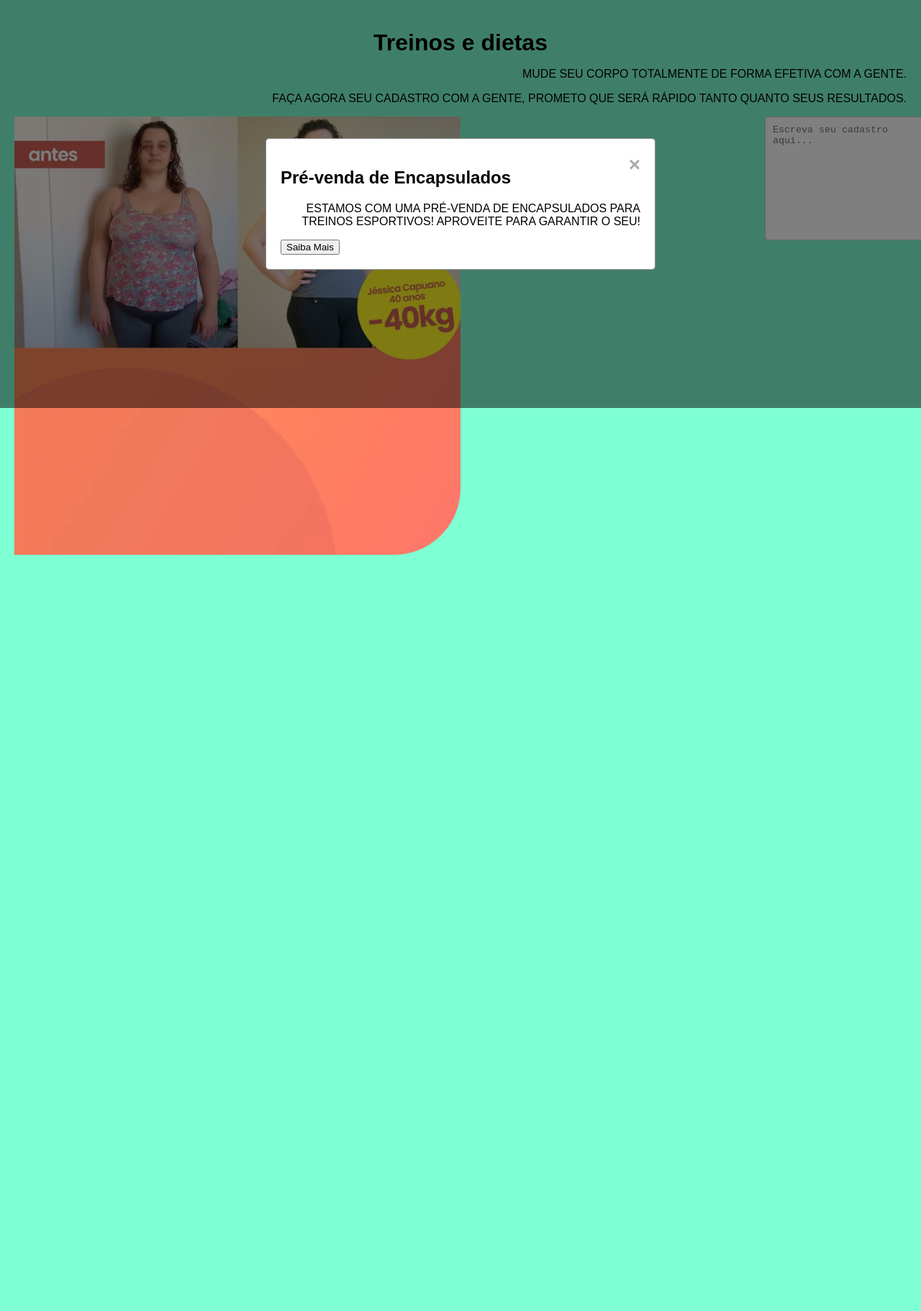
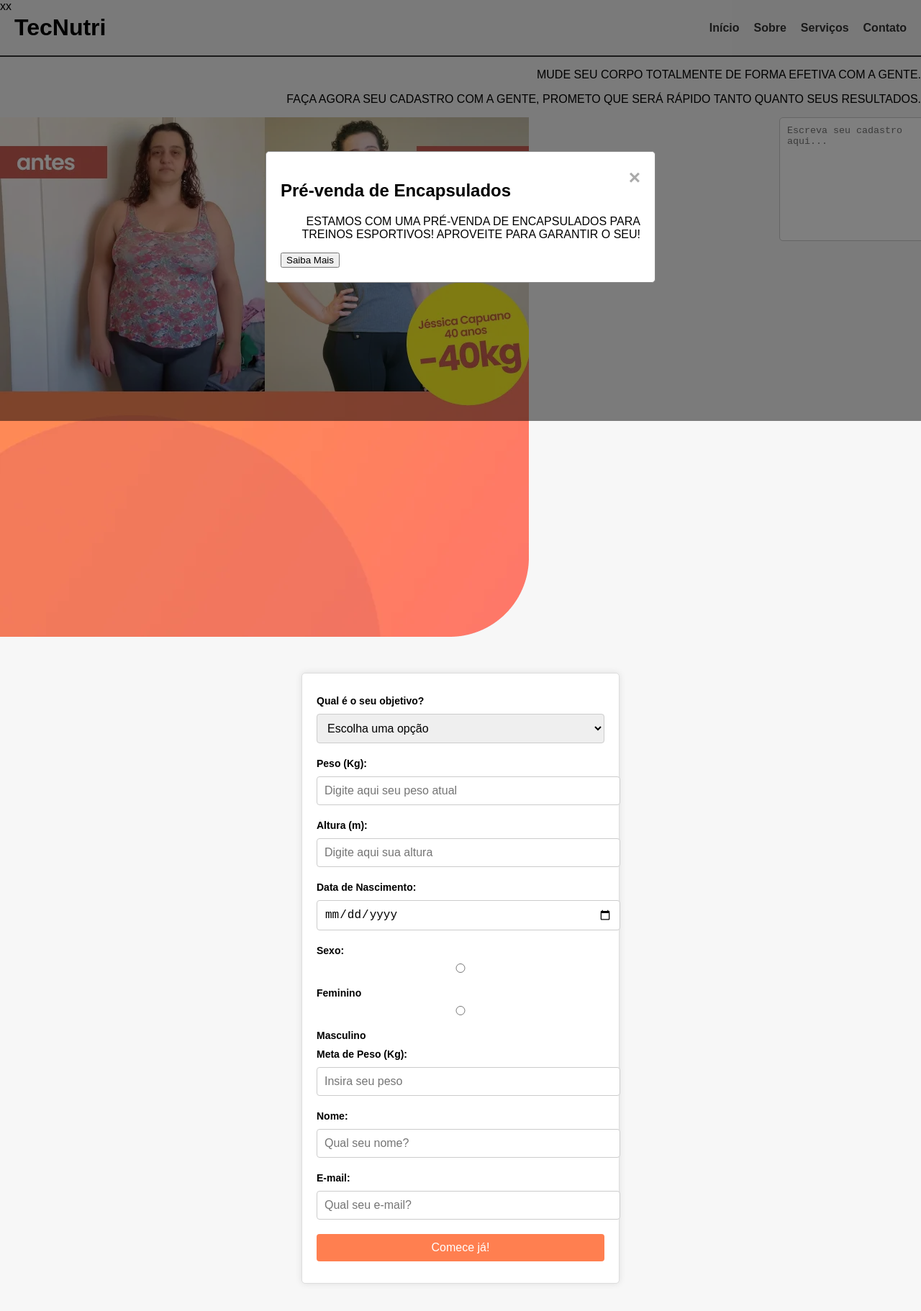
Before and after one commit to Anakinsz/trabalho-11.10, a plain HTML site: page index.html in a window 1280 px wide. Shown: the top 1822 px of the page at 72% size. Before the commit the page ends 800 px from the top, so only its background shows below. Drawn offline with Linux system fonts and the light colour scheme; a script that the page names is missing.

Commit message:
quase pronto

```diff
--- a/extension.js
+++ b/extension.js
@@ -13,8 +13,6 @@ window.onload = function() {
     // Código do pop-up
     const popup = document.getElementById("popup");
     const closePopup = document.getElementById("close-popup");
-
-    // Mostra o pop-up ao carregar a página
     popup.style.display = "block";
 
     // Fecha o pop-up ao clicar no "x"
@@ -28,10 +26,30 @@ window.onload = function() {
             popup.style.display = "none";
         }
     };
+    document.getElementById("saibamais").onclick = function() {
+        alert("Você será redirecionado para mais informações.");
 
-    // Exemplo de ação para o botão "Saiba Mais"
-    document.getElementById("learn-more").onclick = function() {
-        alert("Você será redirecionado para mais informações.");
-        // Aqui você pode adicionar um redirecionamento para outra página ou algo mais
     };
 };
+document.getElementById('cadastroForm').addEventListener('submit', function(e) {
+    e.preventDefault();
+    const objetivo = document.getElementById('objetivo').value;
+    const peso = document.getElementById('peso').value;
+    const altura = document.getElementById('altura').value;
+    const nascimento = document.getElementById('nascimento').value;
+    const sexo = document.querySelector('input[name="sexo"]:checked').value;
+    const metaPeso = document.getElementById('metaPeso').value;
+    const nome = document.getElementById('nome').value;
+    const email = document.getElementById('email').value;
+    console.log({
+        objetivo,
+        peso,
+        altura,
+        nascimento,
+        sexo,
+        metaPeso,
+        nome,
+        email
+    });
+    alert("Formulário enviado com sucesso!");
+});
--- a/index.html
+++ b/index.html
@@ -7,16 +7,62 @@
     <title>Gerenciador de Treinos e Dietas</title>
 </head>
 <body>
-    <h1> Treinos e dietas </h1>
+    <header>
+        <h1>TecNutri</h1>
+    <nav>
+            <a href="">Início</a>
+            <a href="">Sobre</a>
+            <a href="">Serviços</a>
+            <a href="">Contato</a>
+    </nav>
+    </header>
     <p> Mude seu corpo totalmente de forma efetiva com a gente.</p>
     <p> Faça agora seu cadastro com a gente, prometo que será rápido tanto quanto seus resultados.</p>
-
     <div class="container">
         <img src="/foto01.webp" alt="Foto do treino" class="photo">
         <div id="registration-area"></div>
     </div>
+    <div class="form-container">
+        <form id="cadastroForm">
+            <label for="objetivo">Qual é o seu objetivo?</label>
+            <select id="objetivo" name="objetivo">
+                <option value="">Escolha uma opção</option>
+                <option value="emagrecer">Emagrecer</option>
+                <option value="manterPeso">Manter Peso</option>
+                <option value="ganharMassa">Ganhar Massa Muscular</option>
+            </select>
 
-    <div id="popup" class="modal">
+            <label for="peso">Peso (Kg):</label>
+            <input type="number" id="peso" name="peso" placeholder="Digite aqui seu peso atual">
+
+            <label for="altura">Altura (m):</label>
+            <input type="number" id="altura" name="altura" step="0.01" placeholder="Digite aqui sua altura">
+
+            <label for="nascimento">Data de Nascimento:</label>
+            <input type="date" id="nascimento" name="nascimento">
+
+            <label for="sexo">Sexo:</label>
+            <div>
+                <input type="radio" id="feminino" name="sexo" value="feminino">
+                <label for="feminino">Feminino</label>
+                <input type="radio" id="masculino" name="sexo" value="masculino">
+                <label for="masculino">Masculino</label>
+            </div>
+
+            <label for="metaPeso">Meta de Peso (Kg):</label>
+            <input type="number" id="metaPeso" name="metaPeso" placeholder="Insira seu peso">
+
+            <label for="nome">Nome:</label>
+            <input type="text" id="nome" name="nome" placeholder="Qual seu nome?">
+
+            <label for="email">E-mail:</label>
+            <input type="email" id="email" name="email" placeholder="Qual seu e-mail?">
+
+            <button type="submit">Comece já!</button>
+        </form>
+    </div>
+
+    <div id="popup" class="modal">xx
         <div class="modal-content">
             <span class="close" id="close-popup">&times;</span>
             <h2>Pré-venda de Encapsulados</h2>
@@ -24,7 +70,6 @@
             <button id="learn-more">Saiba Mais</button>
         </div>
     </div>
-
     <script src="/extension.js"></script>
     <script src="script.js"></script>
 </body>
--- a/style.css
+++ b/style.css
@@ -1,3 +1,32 @@
+header {
+    background-color: #f4f4f4;
+    padding: 20px;
+    display: flex;
+    justify-content: space-between;
+    align-items: center;
+    border-bottom: 2px solid #333;
+}
+header h1 {
+    margin: 0;
+}
+
+nav {
+    display: flex;
+    gap: 20px;
+}
+
+nav a {
+    text-decoration: none;
+    color: #333;
+    font-weight: bold;
+}
+.box {
+    border: 2px solid #333;
+    padding: 15px;
+    width: 90%;
+    margin: 20px auto;
+    text-align: left;
+}
 body {
     background-color: aquamarine;
     margin: 0;
@@ -18,17 +47,10 @@ p{
     justify-content: space-between;
     align-items: flex-start;
 }
-
-.photo {
-    max-width: 50%;
-    height: auto;
-}
-
 #registration-area {
     max-width: 300px;
     margin-left: 20px;
 }
-
 textarea {
     width: 100%;
     height: 150px;
@@ -67,3 +89,47 @@ textarea {
     text-decoration: none;
     cursor: pointer;
 }
+body {
+    font-family: Arial, sans-serif;
+    background-color: #f7f7f7;
+    margin: 0;
+    padding: 0;
+}
+
+.form-container {
+    max-width: 400px;
+    margin: 50px auto;
+    padding: 20px;
+    background-color: white;
+    border: 1px solid #ddd;
+    border-radius: 5px;
+    box-shadow: 0px 0px 10px rgba(0, 0, 0, 0.1);
+}
+
+.form-container input, .form-container select, .form-container button {
+    width: 100%;
+    padding: 10px;
+    margin: 10px 0;
+    border: 1px solid #ccc;
+    border-radius: 4px;
+    font-size: 16px;
+}
+
+.form-container label {
+    margin-top: 10px;
+    display: block;
+    font-size: 14px;
+    font-weight: bold;
+}
+
+.form-container button {
+    background-color: #FF7F50;
+    color: white;
+    border: none;
+    cursor: pointer;
+    transition: background-color 0.3s ease;
+}
+
+.form-container button:hover {
+    background-color: #FF6347;
+}
```
